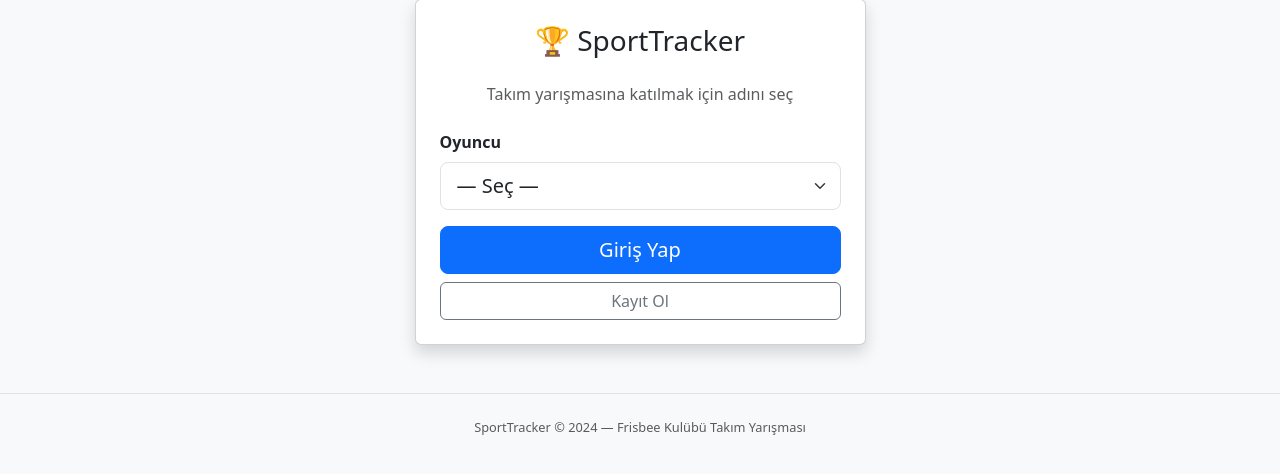
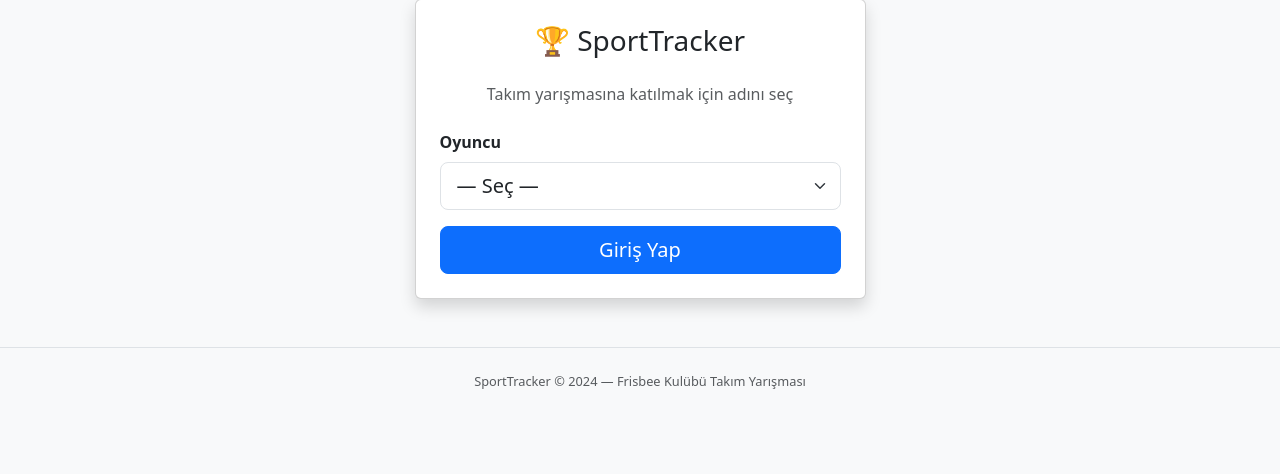
Before and after one commit to eren1787/SportTracker, a Django app: page /giris/ in a window 1280 px wide. Shown: the part 105-579 px from the top of the page. Run offline with Django 4.2, Linux system fonts and the light colour scheme; data that the repository does not hold is empty.

Commit message:
Remove Kayıt Ol button from login page
https://claude.ai/code/session_01FeMRrep5RVqM1Z33sEQ1fq

```diff
--- a/templates/tracker/login.html
+++ b/templates/tracker/login.html
@@ -19,9 +19,8 @@
               {% endfor %}
             </select>
           </div>
-          <div class="d-grid gap-2">
+          <div class="d-grid">
             <button type="submit" class="btn btn-primary btn-lg">Giriş Yap</button>
-            <a href="{% url 'signup' %}" class="btn btn-outline-secondary">Kayıt Ol</a>
           </div>
         </form>
       </div>
```
